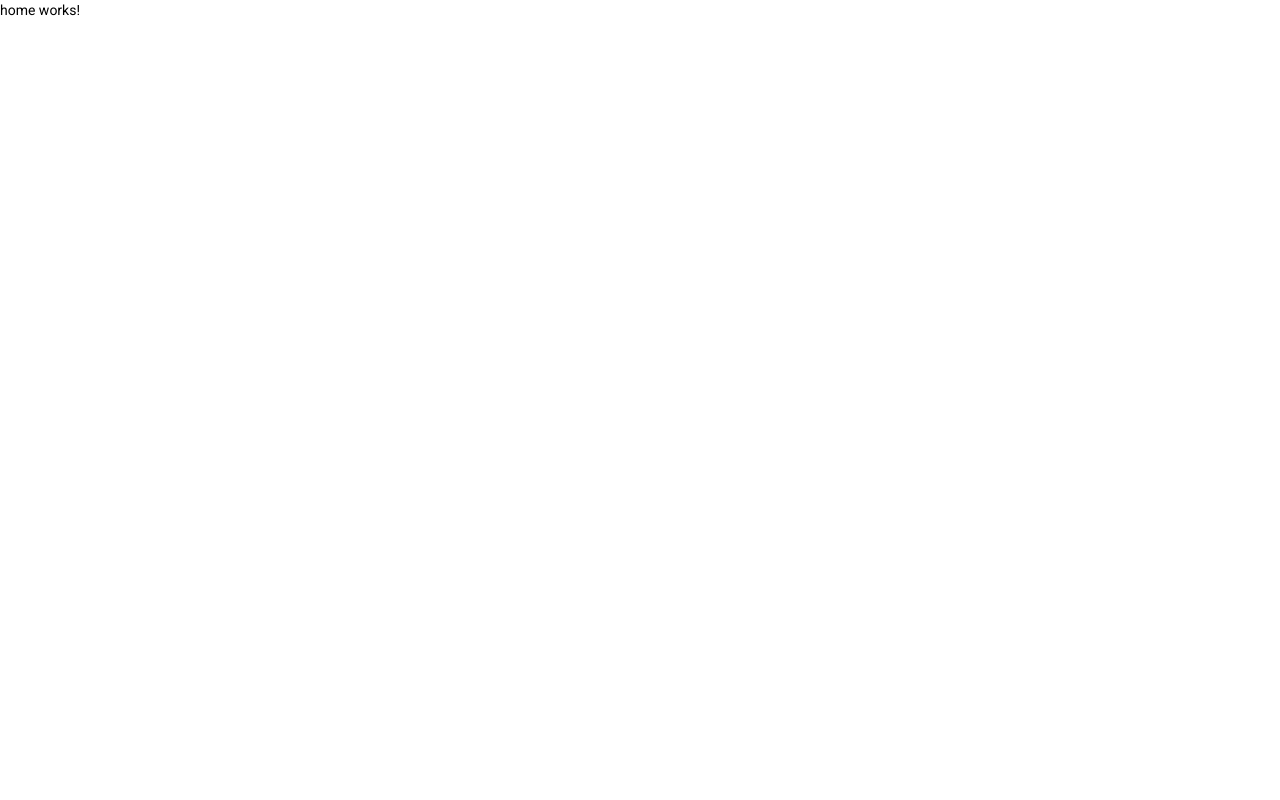
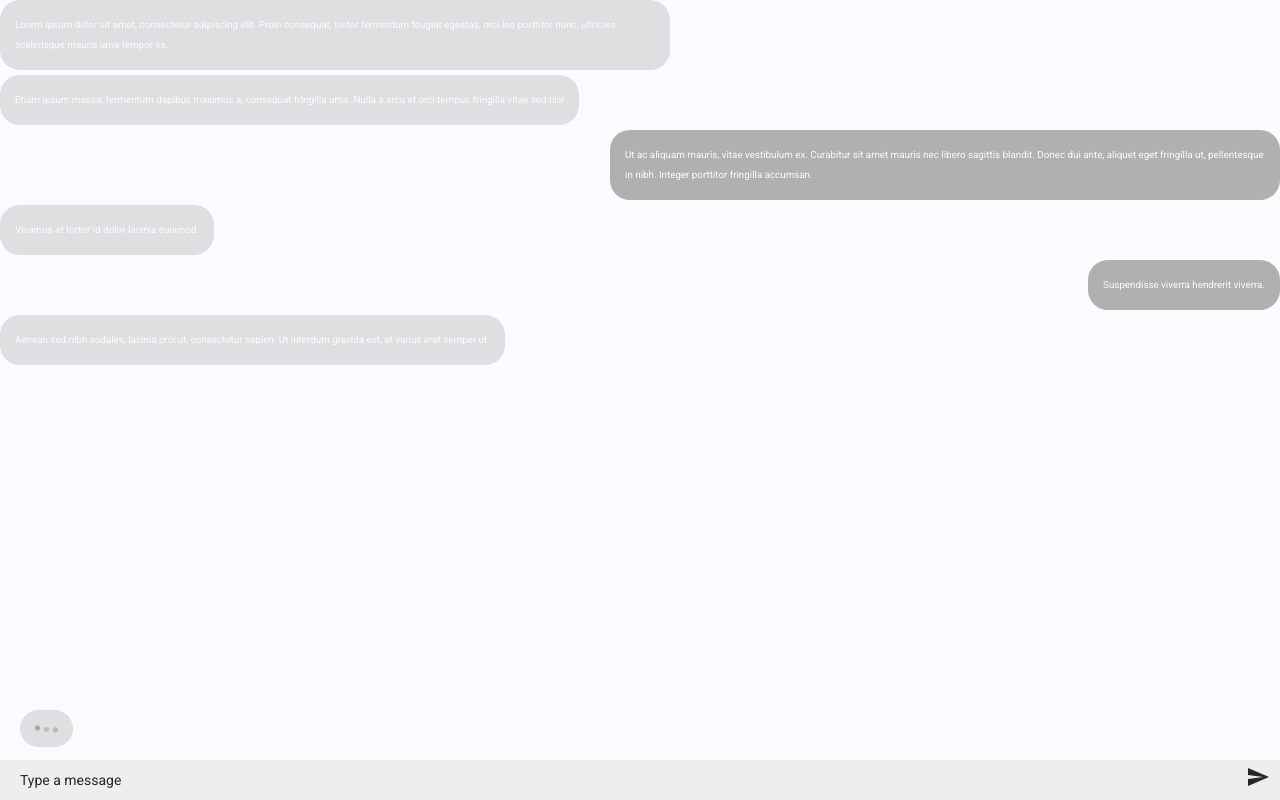
Before and after one commit to gergomarcellturi/chatiquett-frontend, an Angular app: page / in a window 1280 px wide. Built offline with nearby package versions, Linux system fonts and the light colour scheme.

Commit message:
TC-17 chat ui

```diff
--- a/src/app/components/home/home.component.css
+++ b/src/app/components/home/home.component.css
@@ -0,0 +1,84 @@
+.messages {
+    position: relative;
+    background: #F9FBFF;
+    width: 100%;
+    opacity: 0.85;
+    top: 0;
+    height: 100%;
+  }
+
+.typing {
+    position: absolute;
+    bottom: 6%;
+    left: 20px;
+  }
+
+.bubble {
+    margin-bottom: 5px;
+    color: #F9FBFF;
+    font-size: 0.7em;
+    border-radius: 20px;
+    background: rgba(140, 140, 140, 0.3);
+    padding: 8px 13px 9px 13px;
+}
+
+.incoming {
+    display: inline-block;
+    max-width: 50%;
+    padding: 15px;
+}
+
+.outgoing {
+    display: table;
+    margin-left: auto;
+    max-width: 50%;
+    padding: 15px;
+    background: rgba(140, 140, 140, 0.8);
+}
+
+.ellipsis {
+    width: 5px;
+    height: 5px;
+    display: inline-block;
+    background: rgb(143, 143, 143);
+    margin: 0 2px;
+    border-radius: 50%;
+    animation: bounce 1.1s linear infinite;
+}
+
+.e-1 {
+    animation-delay: .5s;
+}
+
+.e-2 {
+    animation-delay: .7s;
+}
+
+.e-3 {
+    animation-delay: .9s;
+}
+
+.bottom-bar {
+    position: absolute;
+    bottom: 0;
+    left: 0;
+    width: 100%;
+    background-color: rgb(235, 235, 235);
+}
+
+.bottom-bar > div:first-of-type {
+    display: inline-block;
+    margin: 10px 20px;
+}
+
+.send-icon {
+    transform: translate(-10px, 5px);
+    float: right;
+}
+
+@keyframes bounce {
+    30% { transform: translateY(-2px); }
+    60% { transform: translateY(0px); }
+    80% { transform: translateY(2px); }
+    100% { transform: translateY(0px); opacity: 0.5;  }
+}
--- a/src/app/components/home/home.component.html
+++ b/src/app/components/home/home.component.html
@@ -1 +1,24 @@
-<p>home works!</p>
+<div class="messages">
+    <div class="message-container" *ngFor="let message of mockMessages">
+        <div class="bubble" [ngClass]="{'incoming': message.id === 1, 'outgoing': message.id === 2}">
+            {{message.message}}
+        </div>
+    </div>
+
+    <div class="typing">
+        <div class="bubble">
+          <div class="ellipsis e-1"></div>
+          <div class="ellipsis e-2"></div>
+          <div class="ellipsis e-3"></div>
+        </div>
+    </div>
+
+    <div class="bottom-bar">
+        <div>
+            Type a message
+        </div>
+        <div class="send-icon">
+            <mat-icon>send</mat-icon>
+        </div>
+    </div>
+</div>
--- a/src/app/components/home/home.component.ts
+++ b/src/app/components/home/home.component.ts
@@ -7,6 +7,15 @@ import { Component, OnInit } from '@angular/core';
 })
 export class HomeComponent implements OnInit {
 
+  public mockMessages = [
+    {id: 1, message: 'Lorem ipsum dolor sit amet, consectetur adipiscing elit. Proin consequat, tortor fermentum feugiat egestas, orci leo porttitor nunc, ultricies scelerisque mauris urna tempor ex.'},
+    {id: 1, message: 'Etiam ipsum massa, fermentum dapibus maximus a, consequat fringilla urna. Nulla a arcu et orci tempus fringilla vitae sed nisl'},
+    {id: 2, message: 'Ut ac aliquam mauris, vitae vestibulum ex. Curabitur sit amet mauris nec libero sagittis blandit. Donec dui ante, aliquet eget fringilla ut, pellentesque in nibh. Integer porttitor fringilla accumsan.'},
+    {id: 1, message: 'Vivamus at tortor id dolor lacinia euismod.'},
+    {id: 2, message: 'Suspendisse viverra hendrerit viverra.'},
+    {id: 1, message: 'Aenean sed nibh sodales, lacinia orci ut, consectetur sapien. Ut interdum gravida est, at varius erat semper ut.'}
+  ];
+
   constructor() { }
 
   ngOnInit(): void {
```
